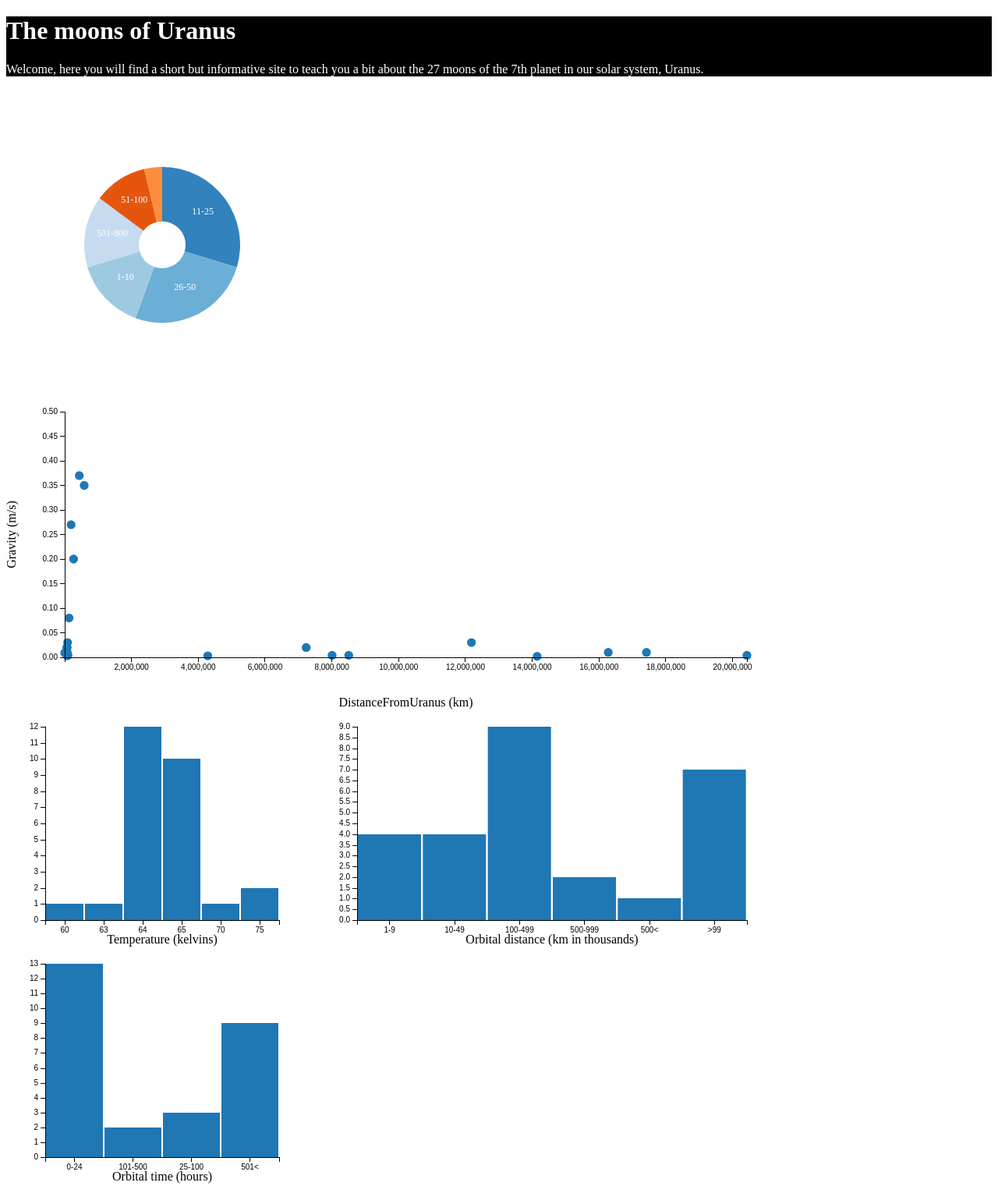
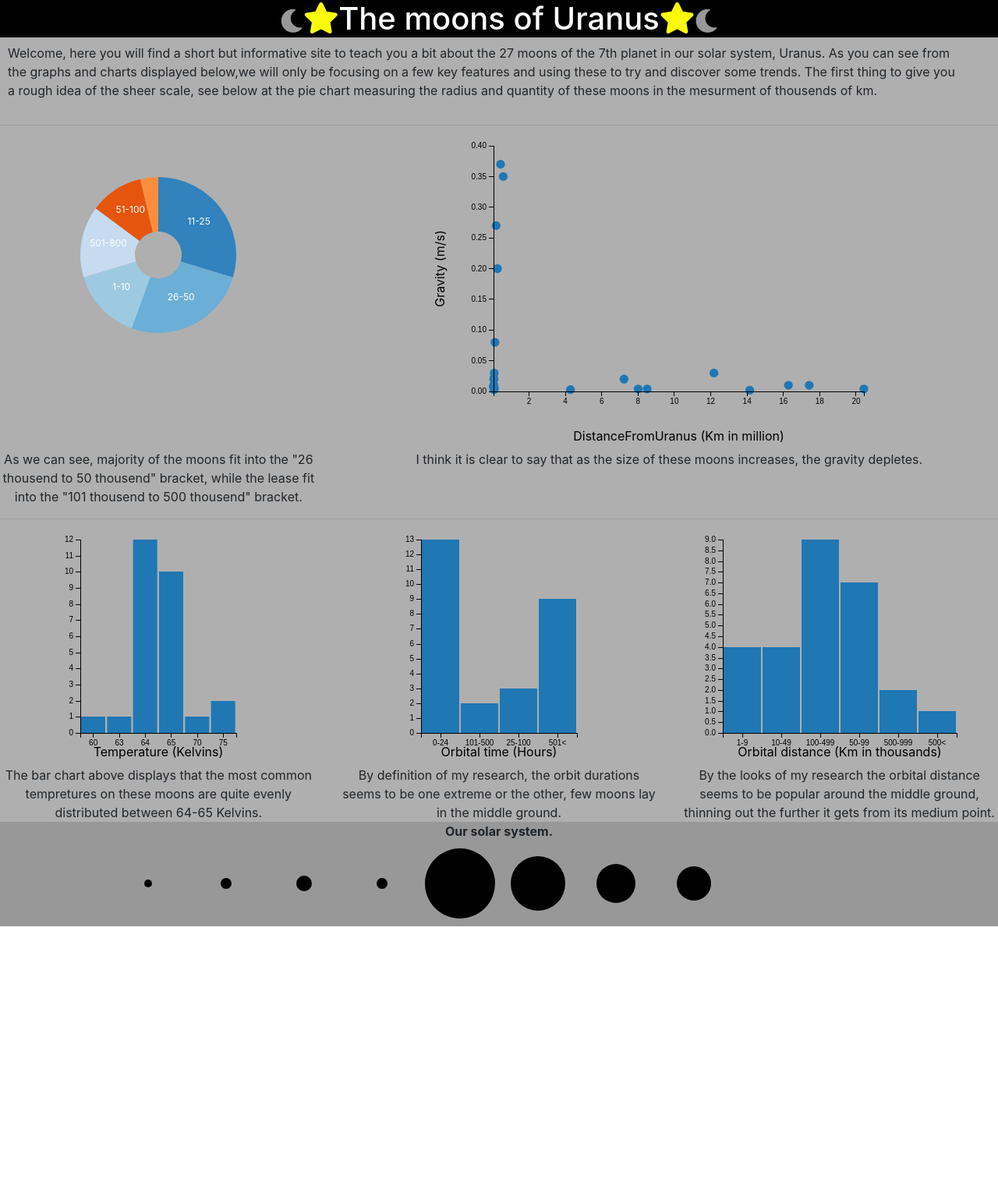
Before and after one commit to Code-Institute-Submissions/Asessed--tastk-2, a plain HTML site: page index.html in a window 1280 px wide. Shown: the whole page at 78% size. After the commit the page ends 1188 px from the top, so only its background shows below. Drawn offline with nearby package versions, Linux system fonts and the light colour scheme.

Commit message:
Graphs finallised and css added.

```diff
--- a/display/css/main.css
+++ b/display/css/main.css
@@ -1,4 +1,103 @@
-.html-file {
+/*--------------------------------------------------------------Header*/
+
+.header {
     background-color: black;
     color: white;
+    text-align: center;
+    width: 100%;
+    border-right: 0px;
+    margin-bottom: 5px;
 }
+
+.intro {
+    margin-left: 10px;
+    margin-right: 10px;
+    font-size: 12pt;
+    width: 95%;
+}
+
+/*--------------------------------------------------------------Code*/
+
+.code {
+    background-color: #AFAFAF;
+    width: 100%;
+    border-right: 0px;
+    margin-right: 0px;
+}
+
+.icon-moon {
+    color: #989898;
+    font-size: 30px;
+    border: 10px;
+}
+
+.star-icon {
+    color: #FBFB09;
+}
+
+.center {
+    text-align: center;
+}
+
+/*--------------------------------------------------------------Charts*/
+
+.pie-chart {
+    text-align: center;
+}
+
+.bar-chart {
+    border: 10px;
+    margin-left: 0px;
+    border-left: 10px;
+    text-align: center;
+}
+
+.chart-info {
+    border: 10px;
+    text-align: center;
+}
+
+.break {
+    color: #676767;
+}
+
+/*--------------------------------------------------------------Footer*/
+
+.footer {
+    margin: 5%px;
+    background-color: #989898;
+    width: 100%;
+    border: 0%;
+    border-right: 0px;
+    text-align: center;
+}
+
+
+/*--------------------------------------------------------------Media*/
+
+@media(max-width: 767px) {
+
+    .hide-mobile {
+        display: none;
+    }
+
+    .intro {
+        font-size: 9pt;
+    }
+    .bar-chart {
+        width: 350px;
+    }
+
+}
+
+@media(max-width: 991px) {
+    .hide-medium {
+        display: none;
+    }
+}
+
+@media(min-width: 992px) {
+    .display-lrg {
+        display: text
+    }
+}
--- a/display/js/main.js
+++ b/display/js/main.js
@@ -6,7 +6,7 @@ function makeGraphs(error, MoonsOfUranus) {
     var ndx = crossfilter(MoonsOfUranus);
 
     MoonsOfUranus.forEach(function(d) {
-        d.DistanceFromUranus = parseInt(d.DistanceFromUranus);
+        d.DistanceFromUranus = parseFloat(d.DistanceFromUranus);
         d.Gravity = parseFloat(d.Gravity);
         d.Temperature = parseInt(d.Temperature);
     })
@@ -29,7 +29,7 @@ function display_surface_temperature(ndx) {
     var tempGroup = tempDim.group();
 
     dc.barChart("#surface-temp")
-        .width(400)
+        .width(300)
         .height(300)
         .margins({ top: 10, right: 50, bottom: 30, left: 50 })
         .dimension(tempDim)
@@ -38,7 +38,7 @@ function display_surface_temperature(ndx) {
         .x(d3.scale.ordinal())
         .xUnits(dc.units.ordinal)
         .elasticY(true)
-        .xAxisLabel("Temperature (kelvins)")
+        .xAxisLabel("Temperature (Kelvins)")
         .yAxis().ticks(10);
 }
 
@@ -47,6 +47,24 @@ function display_orbit_time(ndx) {
     var orbGroup = orbDim.group();
 
     dc.barChart("#orbit-time")
+        .width(300)
+        .height(300)
+        .margins({ top: 10, right: 50, bottom: 30, left: 50 })
+        .dimension(orbDim)
+        .group(orbGroup)
+        .transitionDuration(500)
+        .x(d3.scale.ordinal())
+        .xUnits(dc.units.ordinal)
+        .elasticY(true)
+        .xAxisLabel("Orbital time (Hours)")
+        .yAxis().ticks(10);
+}
+
+function display_orbital_distance(ndx) {
+    var orbDim = ndx.dimension(dc.pluck('OrbitalDistance'));
+    var orbGroup = orbDim.group();
+
+    dc.barChart("#orbital-distance")
         .width(400)
         .height(300)
         .margins({ top: 10, right: 50, bottom: 30, left: 50 })
@@ -56,55 +74,37 @@ function display_orbit_time(ndx) {
         .x(d3.scale.ordinal())
         .xUnits(dc.units.ordinal)
         .elasticY(true)
-        .xAxisLabel("Orbital time (hours)")
-        .yAxis().ticks(10);
-}
-
-function display_orbital_distance(ndx) {
-    var orbDim = ndx.dimension(dc.pluck('OrbitalDistance'));
-    var orbGroup = orbDim.group();
-
-    dc.barChart("#orbital-distance")
-        .width(600)
-        .height(300)
-        .margins({ top: 10, right: 50, bottom: 30, left: 50 })
-        .dimension(orbDim)
-        .group(orbGroup)
-        .transitionDuration(500)
-        .x(d3.scale.ordinal())
-        .xUnits(dc.units.ordinal)
-        .elasticY(true)
-        .xAxisLabel("Orbital distance (km in thousands)")
+        .xAxisLabel("Orbital distance (Km in thousands)")
         .yAxis().ticks(20);
 }
 
 function display_grav_dist_comparison(ndx) {
     var distDim = ndx.dimension(dc.pluck('DistanceFromUranus'))
     var gravdistDim = ndx.dimension(function(d) {
-        return [d.DistanceFromUranus ,d.Gravity ,d.Name];
+        return [d.DistanceFromUranus, d.Gravity, d.Name];
     });
     var gravityDistGroup = gravdistDim.group();
 
     var minDist = distDim.bottom(1)[0].DistanceFromUranus;
     var maxDist = distDim.top(1)[0].DistanceFromUranus;
 
-    dc.scatterPlot("#radius-temp")
-        .width(1000)
+    dc.scatterPlot("#grav-planetDist")
+        .width(600)
         .height(400)
         .x(d3.scale.linear().domain([minDist, maxDist]))
-        .y(d3.scale.linear().domain([0, 0.5]))
+        .y(d3.scale.linear().domain([0, 0.4]))
         .brushOn(false)
         .symbolSize(10)
         .clipPadding(10)
         .yAxisLabel("Gravity (m/s)")
-        .xAxisLabel("DistanceFromUranus (km)")
+        .xAxisLabel("DistanceFromUranus (Km in million)")
         .title(function(d) {
             return d.key[1] + " by " + d.key[0] + " (" + d.key[2] + ")";
         })
         .dimension(distDim)
         .group(gravityDistGroup)
         .margins({ top: 10, right: 50, bottom: 75, left: 75 })
-        .xAxis().ticks(15);
+        .xAxis().ticks(10);
 }
 
 function display_moon_radius(ndx) {
@@ -112,12 +112,12 @@ function display_moon_radius(ndx) {
     var radGroup = radDim.group();
 
     dc.pieChart("#moons-radius")
-        .width(400)
-        .height(400)
+        .width(300)
+        .height(300)
         .radius(100)
         .innerRadius(30)
         .dimension(radDim)
         .group(radGroup)
-        .title(function(d) { return "km in thousends"; });
+        .title(function(d) { return "Km in thousends"; });
 
 }
--- a/index.html
+++ b/index.html
@@ -7,6 +7,9 @@
     <meta http-equiv="X-UA-Compatible" content="ie=edge">
     <title>The 27 moons</title>
 
+    <link rel="stylesheet" href="https://stackpath.bootstrapcdn.com/bootstrap/4.3.1/css/bootstrap.min.css" integrity="sha384-ggOyR0iXCbMQv3Xipma34MD+dH/1fQ784/j6cY/iJTQUOhcWr7x9JvoRxT2MZw1T" crossorigin="anonymous">
+    <link rel="stylesheet" href="https://use.fontawesome.com/releases/v5.8.2/css/all.css" integrity="sha384-oS3vJWv+0UjzBfQzYUhtDYW+Pj2yciDJxpsK1OYPAYjqT085Qq/1cq5FLXAZQ7Ay" crossorigin="anonymous">
+    <link rel="stylesheet" href="https://use.fontawesome.com/releases/v5.8.1/css/all.css" integrity="sha384-50oBUHEmvpQ+1lW4y57PTFmhCaXp0ML5d60M1M7uH2+nqUivzIebhndOJK28anvf" crossorigin="anonymous">
     <link rel="stylesheet" href="display/css/main.css" type="text/css" />
     <link rel="stylesheet" href="display/css/dc.min.css" type="text/css" />
 
@@ -19,31 +22,76 @@
 </head>
 
 <body>
-    <div class="html-file">
-        <h1>The moons of Uranus</h1>
-        <p>Welcome, here you will find a short but informative site to teach you a bit about the 27 moons of the 7th planet in our solar system, Uranus.</p>
-        <div>
-            <div id="moons-radius"></div>
+    <div class="code">
+        <div class="row">
+            <div class="col-md-12">
+                <div class="header">
+                    <h1><i class="fas fa-moon icon-moon"></i><i class="fas fa-star star-icon"></i>The moons of Uranus<i class="fas fa-star star-icon"></i><i class="fas fa-moon icon-moon"></i></h1>
+                </div>
+            </div>
+        </div>
+        <div class="row intro">
+            <p>Welcome, here you will find a short but informative site to teach you a bit about the 27 moons of the 7th planet in our solar system, Uranus. As you can see from the graphs and charts displayed below,we will only be focusing on a few key features
+                and using these to try and discover some trends. The first thing to give you a rough idea of the sheer scale, see below at the pie chart measuring the radius and quantity of these moons in the mesurment of thousends of km.</p>
         </div>
 
-        <div>
-            <div id="radius-temp"></div>
+        <div class="hide-mobile">
+            <hr class="break">
         </div>
 
-        <div>
-            <div id="surface-temp"></div>
+        <div class="row">
+            <div class="col-lg-4 col-md-12 col-sm-12 graph-mobile pie-chart" id="moons-radius"></div>
+            <div class=" col-lg-8 col-md-12 hide-mobile center" id="grav-planetDist"></div>
         </div>
 
-        <div>
-            <div id="orbital-distance"></div>
+        <div class="row">
+            <div class="col-lg-4 col-md-4 col-sm-12 chart-info hide-medium">As we can see, majority of the moons fit into the "26 thousend to 50 thousend" bracket, while the lease fit into the "101 thousend to 500 thousend" bracket.</div>
+            <div class="col-lg-8 col-md-8 hide-mobile chart-info hide-medium">I think it is clear to say that as the size of these moons increases, the gravity depletes.</div>
         </div>
 
-        <div>
-            <div id="orbit-time"></div>
+        <div class="hide-mobile">
+            <hr>
         </div>
 
+        <div class="row">
+            <div class="col-lg-4 col-md-6 col-sm-12 graph-mobile bar-chart" id="surface-temp"></div>
+            <div class="col-lg-4 col-md-6 col-sm-12 graph-mobile bar-chart" id="orbit-time"></div>
+            <div class="col-lg-4 col-md-12 col-sm-12 graph-mobile bar-chart" id="orbital-distance"></div>
 
+        </div>
 
+        <div class="row">
+            <div class="col-lg-4 col-md-6 hide-mobile chart-info hide-medium">The bar chart above displays that the most common tempretures on these moons are quite evenly distributed between 64-65 Kelvins.</div>
+            <div class="col-lg-4 col-md-6 hide-mobile chart-info hide-medium">By definition of my research, the orbit durations seems to be one extreme or the other, few moons lay in the middle ground.</div>
+            <div class="col-lg-4 col-md-12 hide-mobile chart-info hide-medium">By the looks of my research the orbital distance seems to be popular around the middle ground, thinning out the further it gets from its medium point.</div>
+        </div>
+
+        <div class="footer hide-mobile">
+            <div><b>Our solar system.</b></div>
+            <div id="footer-planets"></div>
+            <script>
+                var w = 1000
+                var h = 110
+                var planets = [5, 7, 10, 7, 45, 35, 25, 22]
+
+                var svg = d3.select("#footer-planets")
+                    .append("svg")
+                    .attr("width", w)
+                    .attr("height", h);
+
+                svg.selectAll("circle")
+                    .data(planets)
+                    .enter()
+                    .append("circle")
+                    .attr("cx", function(d, i) {
+                        return 50 + (i * 100);
+                    })
+                    .attr("cy", h / 2)
+                    .attr("r", function(d) {
+                        return d;
+                    });
+            </script>
+        </div>
 
 
     </div>
```
Also changed, not shown: data/MilestoneProj2-MoonsOfUranus (2).csv (+27 -27 lines).
